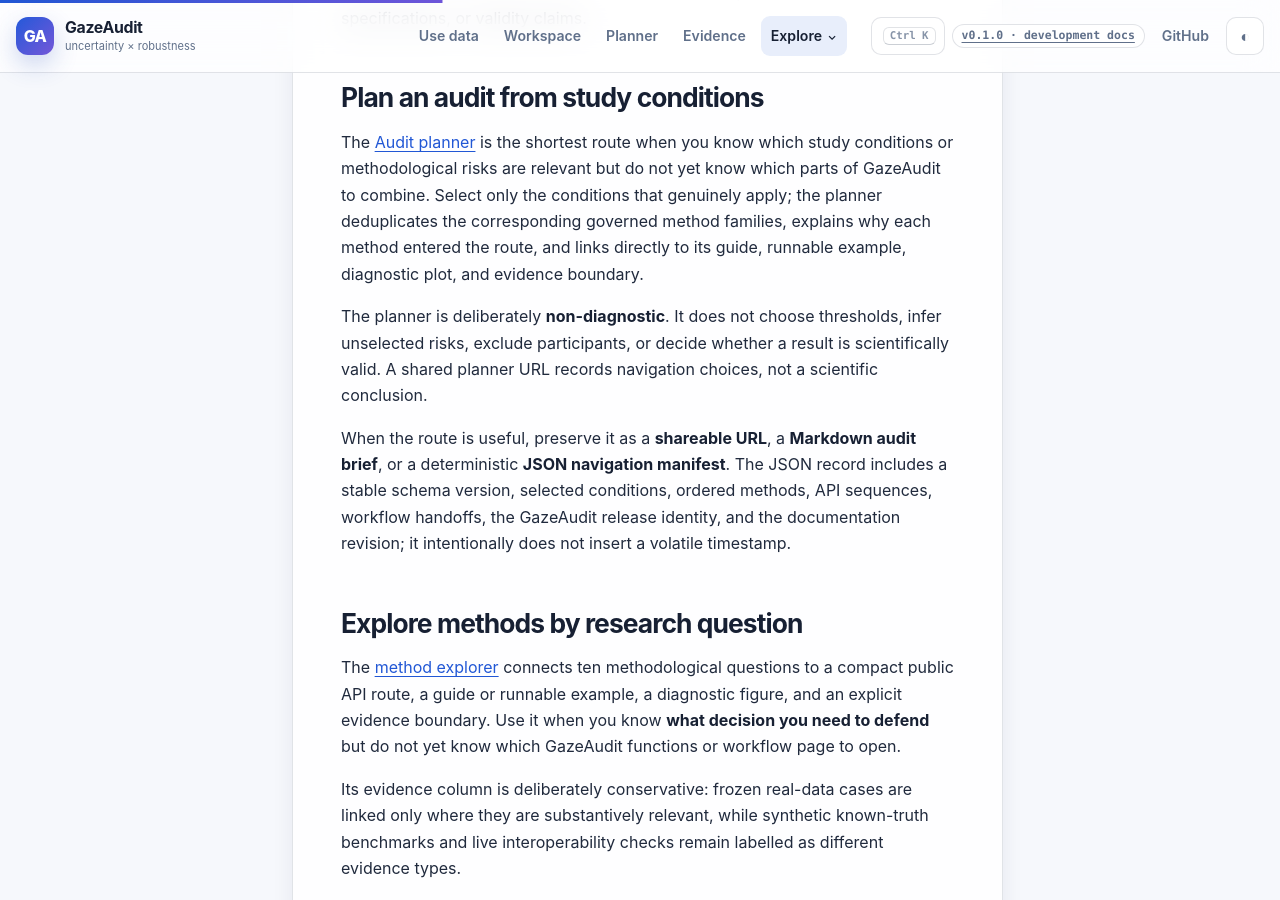
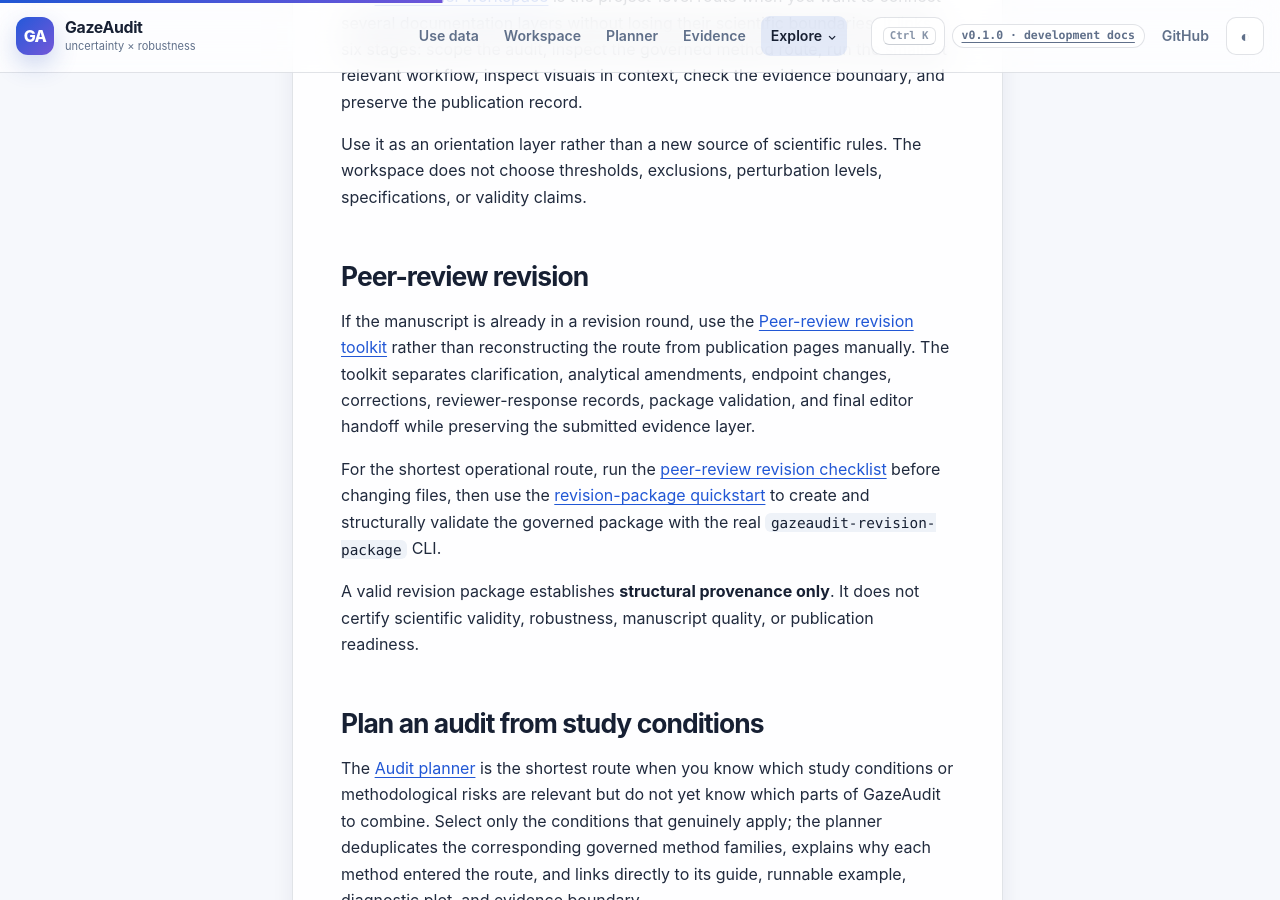
Before and after one commit to stefanosbalaskas/GazeAudit, a Jekyll site: the page built from docs/index.md, in a window 1280 px wide and 900 px high, scrolled down 2342 px. Built offline with Jekyll 4.4.1, drawn with Linux system fonts in a browser that asks for light colours; some of the changed text lies outside the part shown.

Commit message:
docs: surface peer-review revision route from documentation hub

```diff
--- a/docs/index.md
+++ b/docs/index.md
@@ -1,12 +1,12 @@
 ---
 title: Documentation hub
-description: Choose the GazeAudit documentation path that matches your research task.
+description: Choose the GazeAudit documentation path that matches your research task, from first audit through peer-review revision and reproducible publication.
 kicker: Documentation
 ---
 
 # Documentation hub
 
-GazeAudit documentation is organised around **research tasks**, not only modules. Start with the smallest runnable example, build a transparent audit route from study conditions, then move into structural preflight, measurement uncertainty, specification-space design, sensitivity analysis, frozen real-data case studies, and reproducible publication.
+GazeAudit documentation is organised around **research tasks**, not only modules. Start with the smallest runnable example, build a transparent audit route from study conditions, then move into structural preflight, measurement uncertainty, specification-space design, sensitivity analysis, frozen real-data case studies, peer-review revision, and reproducible publication.
 
 <div class="callout info">
 <strong>Current release</strong>
@@ -26,6 +26,9 @@ Use **Ctrl/Cmd + K** anywhere on the site to search methods, workflows, examples
 |---|---|
 | Apply GazeAudit to my own canonical CSV | [First real audit guide](guides/first-real-audit/) |
 | See the whole project-level path from planning to publication | [Researcher workspace](workspace/) |
+| Revise a manuscript after peer review | [Peer-review revision toolkit](workspace/revision-toolkit/) |
+| Use a compact reviewer-revision gate before changing files | [Peer-review revision checklist](guides/peer-review-revision-checklist/) |
+| Create and validate the reviewer-revision package | [Revision-package quickstart](examples/revision-package-quickstart/) |
 | Install and run the smallest example | [Getting started](getting-started/) |
 | Build and export a transparent audit route from study conditions | [Audit planner](planner/) |
 | Map a research question to methods, public functions, examples, plots, and evidence | [Method explorer](methods/) |
@@ -46,6 +49,14 @@ Use **Ctrl/Cmd + K** anywhere on the site to search methods, workflows, examples
 The [Researcher workspace](workspace/) is the project-level route when you want to connect several documentation layers without losing their scientific boundaries. It links six stages: scope the audit, inspect the governed method route, run the smallest relevant workflow, inspect visuals in context, check the evidence boundary, and preserve the publication record.
 
 Use it as an orientation layer rather than a new source of scientific rules. The workspace does not choose thresholds, exclusions, perturbation levels, specifications, or validity claims.
+
+## Peer-review revision
+
+If the manuscript is already in a revision round, use the [Peer-review revision toolkit](workspace/revision-toolkit/) rather than reconstructing the route from publication pages manually. The toolkit separates clarification, analytical amendments, endpoint changes, corrections, reviewer-response records, package validation, and final editor handoff while preserving the submitted evidence layer.
+
+For the shortest operational route, run the [peer-review revision checklist](guides/peer-review-revision-checklist/) before changing files, then use the [revision-package quickstart](examples/revision-package-quickstart/) to create and structurally validate the governed package with the real `gazeaudit-revision-package` CLI.
+
+A valid revision package establishes **structural provenance only**. It does not certify scientific validity, robustness, manuscript quality, or publication readiness.
 
 ## Plan an audit from study conditions
 
@@ -77,6 +88,7 @@ The examples use synthetic data unless a page explicitly points to a frozen real
 - [AOI boundary uncertainty](examples/aoi-boundary/) — fit a gaze-error model and convert a hard boundary decision into probabilistic membership.
 - [Specification curve](examples/specification-curve/) — summarise an explicit analytical decision space.
 - [Sampling sensitivity](examples/sampling-sensitivity/) — perturb sampling rate and inspect endpoint stability.
+- [Revision-package quickstart](examples/revision-package-quickstart/) — synthetic reviewer requests → governed revision scaffold → response/change/evidence records → structural validation.
 
 ## Research workflows
 
```
